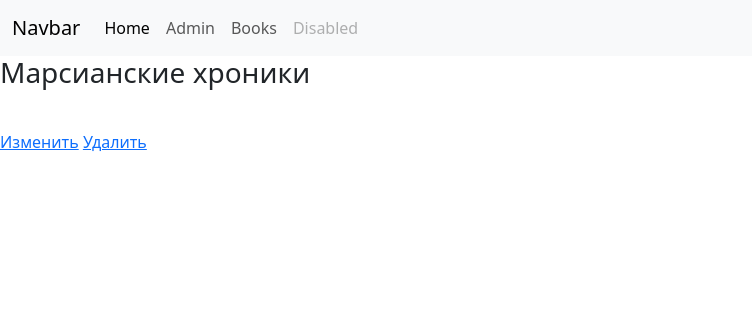
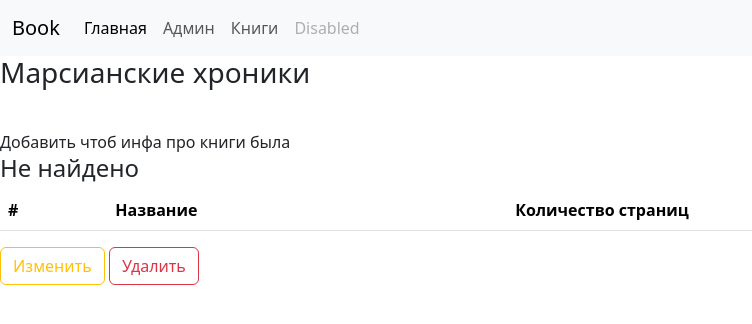
Before and after one commit to Halebane/5-, a Django app: page /books/5/ in a window 1280 px wide. Shown: the top 324 px of the page, without its empty margins (0-752 px from the left). Run offline with Django 4.2, Linux system fonts and the light colour scheme; data comes from the database, SQL or seed files in the repository; both versions use the stored data as it was after the commit; lists and menus that the app fills with data are empty; parts of the project's set-up code (start-up, migrations or seed data) failed here and were passed over; some libraries are stand-ins or nearby versions.

Commit message:
#8 Сохранила

```diff
--- a/core/forms.py
+++ b/core/forms.py
@@ -6,7 +6,7 @@ import core.models
 class BookSearch(forms.Form):
     name = forms.CharField(label='Название', required=False)
     pages = forms.IntegerField(label='Кол-во страниц', required=False, help_text='Минимальное количество страниц')
-    author = forms.ModelChoiceField(label='Автор', queryset=core.models.Author.objects.all())
+    author = forms.ModelChoiceField(label='Автор', required=False, queryset=core.models.Author.objects.all())
 
     def clean_pages(self):
         pages = self.cleaned_data.get('pages')
--- a/core/templates/core/book_detail.html
+++ b/core/templates/core/book_detail.html
@@ -1,5 +1,26 @@
 {% extends 'core/index.html' %}
 {% block content %}
-    <a href="{% url 'core:book_update' object.pk %}">Изменить</a>
-    <a href="{% url 'core:book_delete' object.pk %}">Удалить</a>
+Добавить чтоб инфа про книги была
+    <table class="table">
+        <thead>
+        <tr>
+            <th scope="col">#</th>
+            <th scope="col">Название</th>
+            <th scope="col">Количество страниц</th>
+        </tr>
+        </thead>
+        <tbody>
+        {% for book in object_list %}
+            <tr>
+                <th scope="row">{{ forloop.counter }}</th>
+                <td><a href="{% url 'core:book_detail' book.pk %}">{{ book.name|capfirst }}</a></td>
+                <td>{{ book.pages|default:" - " }}</td>
+            </tr>
+        {% empty %}
+            <h4>Не найдено</h4>
+        {% endfor %}
+        </tbody>
+    </table>
+    <a href="{% url 'core:book_update' object.pk %}" class="btn btn-outline-warning" role="button" data-bs-toggle="button">Изменить</a>
+    <a href="{% url 'core:book_delete' object.pk %}" class="btn btn-outline-danger" role="button" data-bs-toggle="button">Удалить</a>
 {% endblock %}
--- a/core/templates/core/book_list.html
+++ b/core/templates/core/book_list.html
@@ -24,6 +24,6 @@
         </tbody>
     </table>
 
-    <a href="{% url 'core:book_create' %}" class="btn btn-success"> Добавить книгу</a>
+    <a href="{% url 'core:book_create' %}" class="btn btn-outline-success"> Добавить книгу</a>
 
 {% endblock %}
--- a/core/templates/core/index.html
+++ b/core/templates/core/index.html
@@ -13,7 +13,7 @@
 <body>
 <nav class="navbar navbar-expand-lg navbar-light bg-light">
     <div class="container-fluid">
-        <a class="navbar-brand" href="#">Navbar</a>
+        <a class="navbar-brand" href="#">Book</a>
         <button class="navbar-toggler" type="button" data-bs-toggle="collapse" data-bs-target="#navbarNav"
                 aria-controls="navbarNav" aria-expanded="false" aria-label="Toggle navigation">
             <span class="navbar-toggler-icon"></span>
@@ -21,13 +21,13 @@
         <div class="collapse navbar-collapse" id="navbarNav">
             <ul class="navbar-nav">
                 <li class="nav-item">
-                    <a class="nav-link active" aria-current="page" href="{% url 'core:index' %}">Home</a>
+                    <a class="nav-link active" aria-current="page" href="{% url 'core:index' %}">Главная</a>
                 </li>
                 <li class="nav-item">
-                    <a class="nav-link" href="admin/">Admin</a>
+                    <a class="nav-link" href="admin/">Админ</a>
                 </li>
                 <li class="nav-item">
-                    <a class="nav-link" href="{% url 'core:book_list' %}">Books</a>
+                    <a class="nav-link" href="{% url 'core:book_list' %}">Книги</a>
                 </li>
                 <li class="nav-item">
                     <a class="nav-link disabled">Disabled</a>
@@ -44,7 +44,11 @@
 {% endblock %}
 
 {% block content %}
+    Аккаунт
 {% endblock %}
+
+
+
 
 <script src="/node_modules/bootstrap/dist/js/bootstrap.bundle.js"></script>
 </body>
--- a/core/templates/core/search_books_include.html
+++ b/core/templates/core/search_books_include.html
@@ -2,6 +2,6 @@
 <form class="row g-3">
     {% bootstrap_form form layout='horizontal'%}
     <div class="col-auto">
-        <button type="submit" class="btn btn-primary">Поиск</button>
+        <button type="submit" class="btn btn-outline-primary">Поиск</button>
     </div>
 </form>
```
Also changed, not shown: core/templates/core/book_confirm_delete.html (added, +15 -0 lines), core/templates/core/book_form.html (added, +13 -0 lines), .github/workflows/ci.yaml (added), db.sqlite3, 3 other files.
